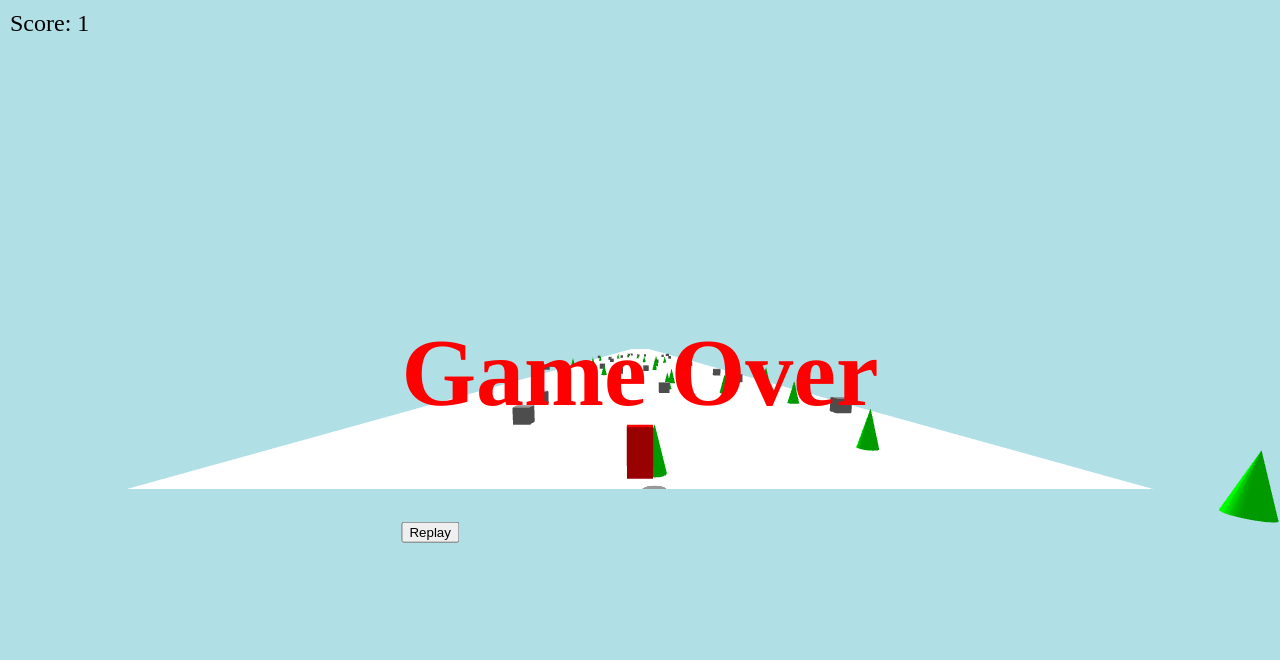
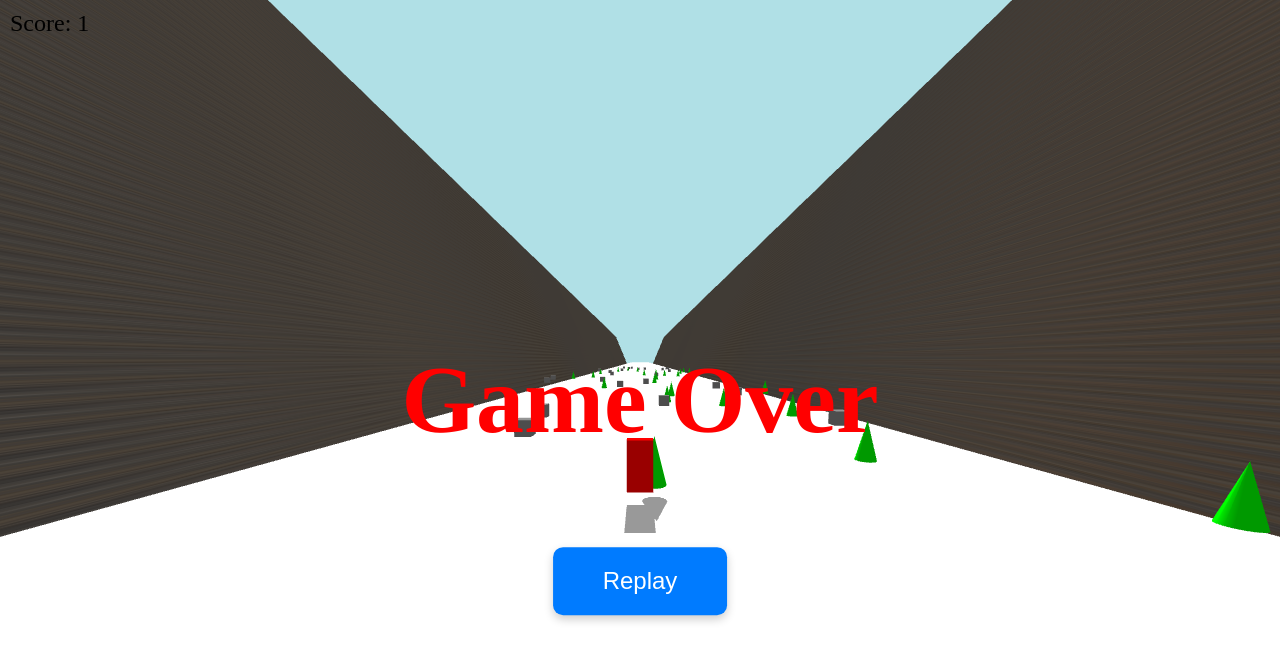
Before and after one commit to nlevin11/skiGame, a plain HTML site: page public/index.html in a window 1280 px wide. Drawn offline with nearby package versions, Linux system fonts and the light colour scheme; animation ran at ten frames a second.

Commit message:
pull request for nana (#4)
* ton of stuff

made game faster (so its harder); fixed collision; made replay button nicer; made the score make more sense; made obstacles spawn relative to speed instead of time (makes game harder and more balanced)

* mountains?

* collision with mountains!

it finally works

* couple of stuff

organized code differently, final touches on cliffs, and updated MVP.md

* oops one last MVP thing

```diff
--- /dev/null
+++ b/public/Cliffs.js
@@ -0,0 +1,52 @@
+class Cliffs {
+    constructor(scene, groundLength, movementLimit) {
+      this.scene = scene;
+      this.groundLength = groundLength;
+      this.movementLimit = movementLimit;
+
+      // Create cliff material with texture
+      const cliffTexture = new THREE.TextureLoader().load('Cliffs.jpg');
+      cliffTexture.wrapS = THREE.RepeatWrapping;
+      cliffTexture.wrapT = THREE.RepeatWrapping;
+
+      this.cliffMaterial = new THREE.MeshLambertMaterial({
+        color: 0x808080,
+        map: cliffTexture,
+        emissive: 0x101010,
+      });
+
+      // Create the left and right cliffs
+      this.leftCliff = this.createCliff(-this.movementLimit - 44, Math.PI / 8);
+      this.rightCliff = this.createCliff(this.movementLimit + 44, -Math.PI / 8);
+
+      // Add the cliffs to the scene
+      this.scene.add(this.leftCliff);
+      this.scene.add(this.rightCliff);
+
+      // Bounding boxes for collision detection
+      this.leftCliffBox = new THREE.Box3().setFromObject(this.leftCliff);
+      this.rightCliffBox = new THREE.Box3().setFromObject(this.rightCliff);
+    }
+
+    createCliff(positionX, rotationZ) {
+      const cliffGeometry = new THREE.BoxGeometry(50, 100, this.groundLength * 25);
+
+      // Modify UV mapping to prevent stretching
+      cliffGeometry.computeVertexNormals(); // Ensure proper shading and lighting
+      const cliffUvs = cliffGeometry.attributes.uv.array;
+      for (let i = 0; i < cliffUvs.length; i += 2) {
+        cliffUvs[i] = cliffUvs[i] * (this.groundLength * 4 / 50); // X-axis scaling
+        cliffUvs[i + 1] = cliffUvs[i + 1] * (this.groundLength * 4 / 50); // Y-axis scaling
+      }
+
+      const cliff = new THREE.Mesh(cliffGeometry, this.cliffMaterial);
+      cliff.position.set(positionX, 5, 0); // Position cliff
+      cliff.rotation.z = rotationZ; // Tilt outward
+      cliff.castShadow = false;
+      cliff.receiveShadow = false;
+
+      return cliff;
+    }
+  }
+
+  export { Cliffs };
--- a/public/GameManager.js
+++ b/public/GameManager.js
@@ -1,10 +1,8 @@
-// GameManager.js
-
 import { Player } from './Player.js';
 import { Obstacle } from './Obstacle.js';
+import { Cliffs } from './Cliffs.js';
 
 class GameManager {
-  //creates all the variables in the game
   constructor() {
     // Scene, camera, renderer
     this.scene = null;
@@ -15,27 +13,30 @@ class GameManager {
     this.player = null;
     this.obstacles = [];
     this.ground = null;
+    this.cliffs = null; // Cliffs instance
 
     // Game variables
     this.isGameOver = false;
     this.frameCount = 0;
-    this.obstacleFrequency = 20;
-    this.obstacleSpeed = 0.2;
     this.spawnDistance = 200;
     this.movementLimit = 20;
     this.groundWidth = this.movementLimit * 2;
     this.groundLength = 1000;
 
-    // Score variables
+    // Speed and score variables
     this.score = 0;
-    this.scoreRate = 1;
-    this.lastScoreUpdateTime = Date.now();
+    this.gameStartTime = Date.now(); // When the game starts
+    this.lastScoreUpdateTime = Date.now(); // Last time score was updated
+    this.speedIncreaseDuration = 120000; // 120 seconds in milliseconds
+    this.initialPlayerSpeed = 0.2; // Initial forward speed
+    this.maxSpeedMultiplier = 6; // Max multiplier for speed
+    this.obstacleSpeed = 0.2; // Base obstacle speed
+    this.baseObstacleFrequency = 20; // Base frame interval for spawning obstacles
 
     // Initialize the game
     this.init();
   }
-  // initializes the game, including the backround, camera, player,
-  // obstacles, event listeners, lighting, ground, and score.
+
   init() {
     // Create the scene
     this.scene = new THREE.Scene();
@@ -66,8 +67,11 @@ class GameManager {
     directionalLight.castShadow = true;
     this.scene.add(directionalLight);
 
-    // Create ground plane
-    const groundGeometry = new THREE.PlaneGeometry(this.groundWidth, this.groundLength);
+    // Add cliffs
+    this.cliffs = new Cliffs(this.scene, this.groundLength, this.movementLimit);
+
+    // Create extended ground plane
+    const groundGeometry = new THREE.PlaneGeometry(this.groundWidth, this.groundLength * 2); // Doubled length
     const groundMaterial = new THREE.MeshLambertMaterial({ color: 0xffffff });
     this.ground = new THREE.Mesh(groundGeometry, groundMaterial);
     this.ground.rotation.x = -Math.PI / 2;
@@ -77,6 +81,7 @@ class GameManager {
 
     // Create the player
     this.player = new Player(this.scene);
+    this.player.forwardSpeed = this.initialPlayerSpeed; // Set initial speed
 
     // Pre-spawn obstacles
     this.preSpawnObstacles();
@@ -102,7 +107,7 @@ class GameManager {
     this.camera.updateProjectionMatrix();
     this.renderer.setSize(window.innerWidth, window.innerHeight);
   }
-  // ends the game and displays the game over screen (including restart button)
+
   gameOver() {
     this.isGameOver = true;
     const gameOverScreen = document.getElementById('game-over');
@@ -112,12 +117,12 @@ class GameManager {
     document.removeEventListener('keydown', (event) => this.player.handleKeyDown(event));
     document.removeEventListener('keyup', (event) => this.player.handleKeyUp(event));
   }
-  // resets the game, including the game over screen, obstacles, player position, score, and score rate.
+
   resetGame() {
     this.isGameOver = false;
     this.frameCount = 0;
     this.score = 0;
-    this.scoreRate = 1;
+    this.gameStartTime = Date.now();
     this.lastScoreUpdateTime = Date.now();
 
     // Remove all obstacles from the scene
@@ -126,8 +131,9 @@ class GameManager {
     });
     this.obstacles.length = 0;
 
-    // Reset player position
+    // Reset player position and speed
     this.player.resetPosition();
+    this.player.forwardSpeed = this.initialPlayerSpeed;
 
     const gameOverScreen = document.getElementById('game-over');
     if (gameOverScreen) {
@@ -147,66 +153,115 @@ class GameManager {
     this.preSpawnObstacles();
   }
 
-  // animates the game, including updating the player position, creating obstacles, moving obstacles,
-  // collision detection, camera position, ground position, score, and rendering the scene.
+  checkCollision(playerMesh, obstacleMesh, obstaclePrevPosition, obstacleNewPosition) {
+    const playerBox = new THREE.Box3().setFromObject(playerMesh);
+    const obstacleBox = new THREE.Box3().setFromObject(obstacleMesh);
+
+    // Low-speed collision detection (bounding box)
+    if (playerBox.intersectsBox(obstacleBox)) {
+      return true;
+    }
+
+    // High-speed collision detection (raycasting)
+    const obstaclePath = new THREE.Ray(
+      obstaclePrevPosition,
+      new THREE.Vector3().subVectors(obstacleNewPosition, obstaclePrevPosition).normalize()
+    );
+
+    const distanceTraveled = obstaclePrevPosition.distanceTo(obstacleNewPosition);
+    const intersection = obstaclePath.intersectBox(playerBox);
+
+    if (intersection && intersection.distance <= distanceTraveled) {
+      return true;
+    }
+
+    return false;
+  }
+
+
   animate() {
     if (this.isGameOver) return;
     requestAnimationFrame(() => this.animate());
 
+    const elapsedTime = Date.now() - this.gameStartTime;
+    const speedMultiplier = 1 + (Math.min(elapsedTime / this.speedIncreaseDuration, 1) * (this.maxSpeedMultiplier - 1));
+
+    // Update player and obstacle speeds
+    this.player.forwardSpeed = this.initialPlayerSpeed * speedMultiplier;
     this.player.updatePosition();
 
-    // Create obstacles at intervals
+    // Spawn obstacles dynamically
     this.frameCount++;
-    if (this.frameCount % this.obstacleFrequency === 0) {
+    const obstacleFrequency = Math.max(Math.floor(this.baseObstacleFrequency / speedMultiplier), 1);
+    if (this.frameCount % obstacleFrequency === 0) {
       this.createObstacle();
     }
 
-    // Move obstacles towards the player
+
+    // Handle obstacle movements and collision detection
     this.obstacles.forEach((obstacle, index) => {
+      const previousPosition = obstacle.mesh.position.clone();
       obstacle.updatePosition(this.obstacleSpeed);
+      const currentPosition = obstacle.mesh.position.clone();
 
-      // Collision detection
-      const playerBox = new THREE.Box3().setFromObject(this.player.mesh);
-      const obstacleBox = new THREE.Box3().setFromObject(obstacle.mesh);
+      // Check for collision
+      const isCollision = this.checkCollision(
+        this.player.mesh,
+        obstacle.mesh,
+        previousPosition,
+        currentPosition
+      );
 
-      if (playerBox.intersectsBox(obstacleBox)) {
+      if (isCollision) {
         this.gameOver();
       }
 
-      // Remove obstacles that have passed the player
+      // Collision detection for cliffs based on X-axis position and the player's bounds
+if (
+  (this.player.mesh.position.x <= -this.movementLimit) ||
+  (this.player.mesh.position.x >= this.movementLimit)
+) {
+  this.gameOver(); // Player collides with a cliff
+}
+
+
+      // Remove obstacles that are out of view
       if (obstacle.mesh.position.z > this.player.mesh.position.z + 50) {
         obstacle.removeFromScene(this.scene);
         this.obstacles.splice(index, 1);
       }
+
+
     });
 
     // Update the camera to follow the player
-    this.camera.position.z = this.player.mesh.position.z + 15;
+    this.camera.position.x = this.player.mesh.position.x; // Match player's horizontal movement
+    this.camera.position.z = this.player.mesh.position.z + 15; // Keep a fixed distance behind
+    this.camera.position.y = 3; // Maintain a consistent height
+
+    // Ensure the camera looks slightly ahead of the player
+    const lookAheadDistance = 5;
     this.camera.lookAt(
       this.player.mesh.position.x,
       this.player.mesh.position.y + 2,
-      this.player.mesh.position.z
+      this.player.mesh.position.z - lookAheadDistance
     );
+    this.ground.position.z = this.player.mesh.position.z; // Center ground under the player
 
-    // Update ground position to follow the player
-    this.ground.position.z = this.player.mesh.position.z - this.groundLength / 2;
 
     // Update the score
     const currentTime = Date.now();
     const deltaTime = (currentTime - this.lastScoreUpdateTime) / 1000;
-    if (deltaTime >= 1) {
-      this.score += this.scoreRate;
+    if (deltaTime >= (1 / speedMultiplier)) {
+      this.score += 1;
       this.lastScoreUpdateTime = currentTime;
-
-      if (this.scoreRate < 10) {
-        this.scoreRate += 1;
-      }
-
       this.updateScoreDisplay();
     }
 
+    // Render the scene
     this.renderer.render(this.scene, this.camera);
   }
+
 
   createObstacle(offset = 0) {
     const obstacle = new Obstacle(
@@ -221,17 +276,17 @@ class GameManager {
 
   preSpawnObstacles() {
     const numObstacles = Math.ceil(
-      this.spawnDistance / (this.obstacleFrequency * this.obstacleSpeed)
+      this.spawnDistance / (this.baseObstacleFrequency * this.obstacleSpeed)
     );
     for (let i = 0; i < numObstacles; i++) {
-      this.createObstacle(i * this.obstacleFrequency * this.obstacleSpeed);
+      this.createObstacle(i * this.baseObstacleFrequency * this.obstacleSpeed);
     }
   }
 
   updateScoreDisplay() {
     const scoreDisplay = document.getElementById('score-display');
     if (scoreDisplay) {
-      scoreDisplay.textContent = `Score: ${this.score}`;
+      scoreDisplay.textContent = `Score: ${Math.floor(this.score)}`;
     }
   }
 }
--- a/public/Player.js
+++ b/public/Player.js
@@ -41,6 +41,7 @@ class Player {
       this.mesh.position.set(0, -1, 0);
     }
 
+
     // handles the keydown event, triggering movement
     handleKeyDown(event) {
       if (event.code === 'ArrowLeft' || event.code === 'KeyA') {
--- a/public/index.html
+++ b/public/index.html
@@ -3,19 +3,7 @@
 <head>
   <meta charset="UTF-8">
   <title>Ski Game</title>
-  <style>
-    body { margin: 0; overflow: hidden; }
-    canvas { display: block; }
-    #game-over {
-      position: absolute;
-      top: 50%;
-      left: 50%;
-      transform: translate(-50%, -50%);
-      font-size: 48px;
-      color: red;
-      display: none;
-    }
-  </style>
+  <link rel="stylesheet" href="style.css">
 </head>
 <body>
   <div id="game-over" style="display: none;">
--- a/public/style.css
+++ b/public/style.css
@@ -0,0 +1,37 @@
+#restart-button {
+    position: fixed;
+    bottom: -40%;
+    left: 50%;
+    transform: translateX(-50%);
+    padding: 20px 50px;
+    font-size: 24px;
+    color: white;
+    background-color: #007bff; /* A bright blue color */
+    border: none;
+    border-radius: 10px;
+    cursor: pointer;
+    box-shadow: 0px 4px 10px rgba(0, 0, 0, 0.2);
+    transition: all 0.3s ease-in-out;
+  }
+
+  #restart-button:hover {
+    background-color: #0056b3; /* A darker blue for hover effect */
+  }
+
+  #restart-button:active {
+    background-color: #004494; /* Even darker blue for active state */
+    transform: translateX(-50%) scale(0.95);
+  }
+
+
+  body { margin: 0; overflow: hidden; }
+    canvas { display: block; }
+    #game-over {
+      position: absolute;
+      top: 50%;
+      left: 50%;
+      transform: translate(-50%, -50%);
+      font-size: 48px;
+      color: red;
+      display: none;
+    }
```
Also changed, not shown: public/Cliffs.jpg (added), public/hi.jpg (added), 4 other files.
